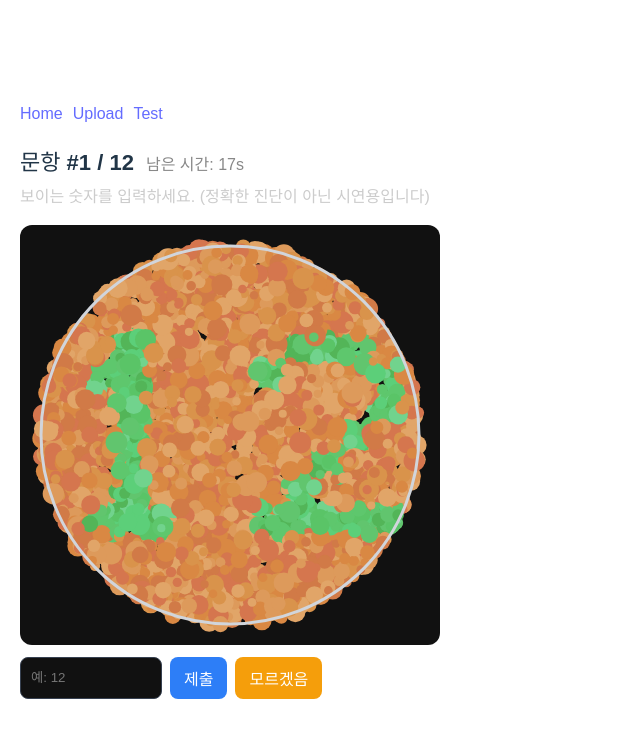
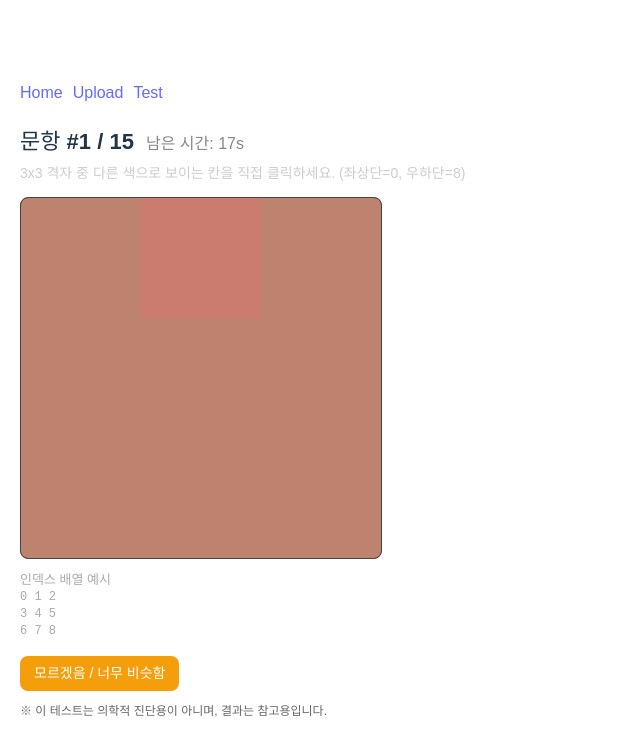
Before and after one commit to Yeovo/Capstonedesign-RGB, a React (Vite) app: page /test in a window 1280 px wide. Shown: the top 754 px of the page, without its empty margins (0-640 px from the left). Built offline with nearby package versions, Linux system fonts and the light colour scheme.

Commit message:
색약테스트 수정

```diff
--- a/src/pages/Test.jsx
+++ b/src/pages/Test.jsx
@@ -1,285 +1,508 @@
-import { useEffect, useMemo, useRef, useState } from 'react'
+import { useEffect, useMemo, useRef, useState } from 'react';
 
 /**
- * Ishihara-like 검사 (시연용 판정 버전)
- * - 문항을 deutan/protan/control로 태깅
- * - 해당 유형 문항에서 오답/미응답일 때 유형 점수 가산
- * - 최종 휴리스틱 판정: Deutan/Protan/정상 범위/불충분
- * ⚠ 의료용 진단이 아님 (학습·데모 목적)
+ * 색각 민감도 스크리닝 프로토타입 (확장판)
+ * - grid odd-one-out 모드만 구현 (3x3 중 다른 칸 클릭)
+ * - axis:
+ *    'a'     → 빨강-초록 계열(L/M 축)
+ *    'b'     → 파랑-노랑 계열(S 축)
+ *    'both'  → 전반 채도/대비 감지
+ *
+ * ⚠ 의학적 진단용 아님. 참고/연습/연구용.
  */
 
-/* ===================== 시험 설계 ===================== */
-// 총 문항(예: 12문항) — 난이도(delta: 작을수록 어렵게)
-const QUESTIONS = [
-  // Deutan 타깃(녹색계 혼동 유도 팔레트)
-  { id: 'D1', type: 'deutan', answer: '12', delta: 9,  paletteKey: 'orange-green' },
-  { id: 'D2', type: 'deutan', answer: '8',  delta: 7,  paletteKey: 'olive-purple' },
-  { id: 'D3', type: 'deutan', answer: '29', delta: 6,  paletteKey: 'salmon-mint' },
-  { id: 'D4', type: 'deutan', answer: '45', delta: 5,  paletteKey: 'grayish-green' },
+/* ===================== 색공간 유틸 ===================== */
 
-  // Protan 타깃(적색계 혼동 유도 팔레트)
-  { id: 'P1', type: 'protan', answer: '6',  delta: 9,  paletteKey: 'red-blue' },
-  { id: 'P2', type: 'protan', answer: '73', delta: 7,  paletteKey: 'pink-teal' },
-  { id: 'P3', type: 'protan', answer: '5',  delta: 6,  paletteKey: 'blue-yellow' },
-  { id: 'P4', type: 'protan', answer: '16', delta: 5,  paletteKey: 'brown-sky' },
-
-  // Control(중립 — 모두가 보기 쉬운 편)
-  { id: 'C1', type: 'control', answer: '7',  delta: 12, paletteKey: 'orange-green' },
-  { id: 'C2', type: 'control', answer: '3',  delta: 12, paletteKey: 'red-blue' },
-  { id: 'C3', type: 'control', answer: '9',  delta: 12, paletteKey: 'blue-yellow' },
-  { id: 'C4', type: 'control', answer: '0',  delta: 12, paletteKey: 'pink-teal' },
-]
-
-const SECONDS_PER_QUESTION = 22
-
-/* ================= 팔레트(유형별 난색/냉색 조합) ================= */
-const paletteBank = [
-  { key: 'orange-green', bg: { h: 28,  s: 70, l: 60 }, fg: { h: 130, s: 55, l: 58 } }, // 주황 vs 녹색 (deutan 타깃)
-  { key: 'olive-purple', bg: { h: 70,  s: 45, l: 58 }, fg: { h: 275, s: 45, l: 60 } }, // 올리브 vs 보라 (deutan)
-  { key: 'salmon-mint',  bg: { h: 12,  s: 60, l: 62 }, fg: { h: 150, s: 50, l: 60 } }, // 살몬 vs 민트 (deutan)
-  { key: 'grayish-green',bg: { h: 30,  s: 25, l: 58 }, fg: { h: 130, s: 25, l: 60 } }, // 저채도 녹/갈 (deutan)
-
-  { key: 'red-blue',     bg: { h: 10,  s: 65, l: 60 }, fg: { h: 220, s: 60, l: 58 } }, // 적 vs 청 (protan)
-  { key: 'pink-teal',    bg: { h: 335, s: 55, l: 63 }, fg: { h: 170, s: 50, l: 60 } }, // 분홍 vs 청록 (protan)
-  { key: 'blue-yellow',  bg: { h: 48,  s: 70, l: 62 }, fg: { h: 210, s: 65, l: 60 } }, // 황 vs 청 (protan)
-  { key: 'brown-sky',    bg: { h: 25,  s: 45, l: 58 }, fg: { h: 200, s: 55, l: 60 } }, // 갈 vs 하늘 (protan)
-]
-
-const hsl = (h,s,l)=>`hsl(${h}deg ${s}% ${l}%)`
-const clamp = (v,a,b)=>Math.max(a,Math.min(b,v))
-function makePalettesFromBase(base, delta) {
-  // delta가 작을수록 채도차 축소 → 구별 어려움
-  const reduceS = Math.max(0, 14 - delta)
-  const jitter = (n, spread)=> n + (Math.random()*2-1)*spread
-  const mk = (b)=> Array.from({length:6},(_,i)=>hsl(
-    clamp(jitter(b.h + (i-3)*2.5,3),0,360),
-    clamp(jitter(b.s + (i-3)*2 - reduceS,4),0,100),
-    clamp(jitter(b.l + (i-3)*1.5,3),0,100),
-  ))
-  return { bgSet: mk(base.bg), fgSet: mk(base.fg) }
+function srgbToLinear(c) {
+  const x = c / 255;
+  return x <= 0.04045 ? x / 12.92 : Math.pow((x + 0.055) / 1.055, 2.4);
+}
+function linearToSrgb(x) {
+  const v = x <= 0.0031308 ? 12.92 * x : 1.055 * Math.pow(x, 1 / 2.4) - 0.055;
+  return Math.round(Math.min(1, Math.max(0, v)) * 255);
 }
 
-/* ================= 숫자 스텐실 ================= */
-const DIGIT_5x7 = {
-  '0':['01110','10001','10011','10101','11001','10001','01110'],
-  '1':['00100','01100','00100','00100','00100','00100','01110'],
-  '2':['01110','10001','00001','00010','00100','01000','11111'],
-  '3':['11110','00001','00001','01110','00001','00001','11110'],
-  '4':['00010','00110','01010','10010','11111','00010','00010'],
-  '5':['11111','10000','11110','00001','00001','10001','01110'],
-  '6':['00110','01000','10000','11110','10001','10001','01110'],
-  '7':['11111','00001','00010','00100','01000','01000','01000'],
-  '8':['01110','10001','10001','01110','10001','10001','01110'],
-  '9':['01110','10001','10001','01111','00001','00010','01100'],
-}
-function buildMaskFromDigits(str, gap=1){
-  const rows=7, colsPer=5
-  const totalCols = str.length*colsPer + (str.length-1)*gap
-  const mask = Array.from({length:rows},()=>Array(totalCols).fill(false))
-  let off=0
-  for (const ch of str){
-    const m = DIGIT_5x7[ch]; if(!m){ off+=colsPer+gap; continue }
-    for(let r=0;r<rows;r++) for(let c=0;c<colsPer;c++)
-      if(m[r][c]==='1') mask[r][off+c]=true
-    off+=colsPer+gap
-  }
-  return mask
+function xyzToRgb(xyz) {
+  const { X, Y, Z } = xyz;
+  const R =  3.2404542*X -1.5371385*Y -0.4985314*Z;
+  const G = -0.9692660*X +1.8760108*Y +0.0415560*Z;
+  const B =  0.0556434*X -0.2040259*Y +1.0572252*Z;
+  return {
+    r: linearToSrgb(R),
+    g: linearToSrgb(G),
+    b: linearToSrgb(B),
+  };
 }
 
-/* ================= 플레이트 그리기 ================= */
-function IshiharaPlate({ size=420, answer, delta, paletteKey, seed }) {
-  const ref = useRef(null)
-  const mask = useMemo(()=>buildMaskFromDigits(answer,2),[answer])
-  const palettes = useMemo(()=>{
-    const base = paletteBank.find(p=>p.key===paletteKey) || paletteBank[0]
-    return makePalettesFromBase(base, delta)
-  },[paletteKey, delta])
-
-  useEffect(()=>{
-    const cvs = ref.current
-    const ctx = cvs.getContext('2d')
-    const W=size,H=size; cvs.width=W; cvs.height=H
-    let s = (seed||1) >>> 0
-    const rand = ()=> (s = (s*1664525 + 1013904223) % 4294967296)/4294967296
-
-    const cx=W/2, cy=H/2, R=Math.min(W,H)*0.45
-    ctx.fillStyle='#111'; ctx.fillRect(0,0,W,H) // 어두운 배경(디스플레이 편차 완화)
-    const rows=mask.length, cols=mask[0].length
-    const cell=(R*1.8)/Math.max(rows,cols)
-    const sx=cx-(cols*cell)/2, sy=cy-(rows*cell)/2
-
-    const {bgSet, fgSet}=palettes
-    const dots=Math.floor(R*R*0.09)
-    for(let i=0;i<dots;i++){
-      const t=2*Math.PI*rand(), r=R*Math.sqrt(rand())
-      const x=cx + r*Math.cos(t), y=cy + r*Math.sin(t)
-      const c=Math.floor((x-sx)/cell), rr=Math.floor((y-sy)/cell)
-      const inDigit = rr>=0&&rr<rows&&c>=0&&c<cols ? mask[rr][c] : false
-      const clr=inDigit? fgSet[Math.floor(rand()*fgSet.length)] : bgSet[Math.floor(rand()*bgSet.length)]
-      ctx.fillStyle=clr
-      const rad=4+rand()*7
-      ctx.beginPath(); ctx.arc(x+(rand()-0.5)*2, y+(rand()-0.5)*2, rad, 0, Math.PI*2); ctx.fill()
-    }
-    // 테두리
-    ctx.strokeStyle='#d1d5db'; ctx.lineWidth=3
-    ctx.beginPath(); ctx.arc(cx,cy,R,0,Math.PI*2); ctx.stroke()
-  },[size, answer, delta, paletteKey, seed, palettes, mask])
-
-  return <canvas ref={ref} style={{ width:size, height:size, display:'block', borderRadius:12 }} />
+function rgbToXyz(rgb) {
+  const R = srgbToLinear(rgb.r),
+        G = srgbToLinear(rgb.g),
+        B = srgbToLinear(rgb.b);
+  const X = R*0.4124564 + G*0.3575761 + B*0.1804375;
+  const Y = R*0.2126729 + G*0.7151522 + B*0.0721750;
+  const Z = R*0.0193339 + G*0.1191920 + B*0.9503041;
+  return { X, Y, Z };
 }
 
-/* ================= 메인 컴포넌트 ================= */
-export default function Test(){
-  const [idx, setIdx] = useState(0)
-  const [input, setInput] = useState('')
-  const [answers, setAnswers] = useState([]) // {id,type,answer,input,correct,ms,delta}
-  const [remaining, setRemaining] = useState(SECONDS_PER_QUESTION)
-  const [running, setRunning] = useState(true)
-  const startRef = useRef(Date.now())
+function fLab(t) {
+  return t > 0.008856 ? Math.cbrt(t) : (7.787 * t + 16/116);
+}
+function invfLab(t) {
+  const t3 = t*t*t;
+  return t3 > 0.008856 ? t3 : (t - 16/116)/7.787;
+}
 
-  const q = QUESTIONS[idx]
-  const total = QUESTIONS.length
-  const done = answers.length === total
+// XYZ <-> Lab (D65)
+function xyzToLab(xyz) {
+  const Xn=0.95047, Yn=1.00000, Zn=1.08883;
+  const fx = fLab(xyz.X/Xn),
+        fy = fLab(xyz.Y/Yn),
+        fz = fLab(xyz.Z/Zn);
+  return {
+    L: 116*fy -16,
+    a: 500*(fx - fy),
+    b: 200*(fy - fz),
+  };
+}
+function labToXyz(lab) {
+  const { L,a,b } = lab;
+  const fy = (L + 16)/116;
+  const fx = fy + a/500;
+  const fz = fy - b/200;
+  const Xn=0.95047, Yn=1.00000, Zn=1.08883;
+  return {
+    X: Xn*invfLab(fx),
+    Y: Yn*invfLab(fy),
+    Z: Zn*invfLab(fz),
+  };
+}
+function labToRgb(lab) {
+  return xyzToRgb(labToXyz(lab));
+}
+
+/**
+ * 축 방향으로 delta만큼 이동한 색 만들기.
+ * axis: 'a' | 'b' | 'both'
+ *  - 'a': a*만 바꿈  (빨강-초록 축 민감도)
+ *  - 'b': b*만 바꿈  (파랑-노랑 축 민감도)
+ *  - 'both': a*, b*를 동시에 조금씩 바꿔서 전반 채도/대비 민감도 테스트
+ */
+function makeVariantColors(baseLab, axis, delta) {
+  const sameRGB = labToRgb(baseLab);
+
+  let shiftedLab;
+  if (axis === 'a') {
+    shiftedLab = { ...baseLab, a: baseLab.a + delta };
+  } else if (axis === 'b') {
+    shiftedLab = { ...baseLab, b: baseLab.b + delta };
+  } else {
+    shiftedLab = {
+      ...baseLab,
+      a: baseLab.a + delta,
+      b: baseLab.b + delta,
+    };
+  }
+
+  const diffRGB = labToRgb(shiftedLab);
+  return [sameRGB, diffRGB];
+}
+
+/**
+ * 3x3 격자에서 하나만 diffRGB로 칠한다.
+ */
+function drawGrid(ctx, baseRGB, diffRGB, diffIndex) {
+  const size = Math.min(ctx.canvas.width, ctx.canvas.height);
+  const cell = size / 3;
+
+  for (let i=0; i<9; i++){
+    const x = (i%3)*cell;
+    const y = Math.floor(i/3)*cell;
+    const c = (i===diffIndex) ? diffRGB : baseRGB;
+    ctx.fillStyle = `rgb(${c.r},${c.g},${c.b})`;
+    ctx.fillRect(x,y,cell,cell);
+  }
+}
+
+/* ===================== 문제 풀 정의 ===================== */
+
+const QUESTIONS_TEMPLATE = [
+  // L/M 축 palette 1
+  { axis:'a', difficulty:'easy', palette:1, mode:'grid',
+    baseLab:{ L:60, a:20, b:20 }, delta:10 },
+  { axis:'a', difficulty:'mid',  palette:1, mode:'grid',
+    baseLab:{ L:60, a:20, b:20 }, delta:6  },
+  { axis:'a', difficulty:'hard', palette:1, mode:'grid',
+    baseLab:{ L:60, a:20, b:20 }, delta:3  },
+
+  // L/M 축 palette 2
+  { axis:'a', difficulty:'easy', palette:2, mode:'grid',
+    baseLab:{ L:55, a:30, b:25 }, delta:10 },
+  { axis:'a', difficulty:'mid',  palette:2, mode:'grid',
+    baseLab:{ L:55, a:30, b:25 }, delta:6  },
+  { axis:'a', difficulty:'hard', palette:2, mode:'grid',
+    baseLab:{ L:55, a:30, b:25 }, delta:3  },
+
+  // S 축 palette 1
+  { axis:'b', difficulty:'easy', palette:1, mode:'grid',
+    baseLab:{ L:60, a:0,  b:5  }, delta:10 },
+  { axis:'b', difficulty:'mid',  palette:1, mode:'grid',
+    baseLab:{ L:60, a:0,  b:5  }, delta:6  },
+  { axis:'b', difficulty:'hard', palette:1, mode:'grid',
+    baseLab:{ L:60, a:0,  b:5  }, delta:3  },
+
+  // S 축 palette 2
+  { axis:'b', difficulty:'easy', palette:2, mode:'grid',
+    baseLab:{ L:50, a:15, b:-30 }, delta:10 },
+  { axis:'b', difficulty:'mid',  palette:2, mode:'grid',
+    baseLab:{ L:50, a:15, b:-30 }, delta:6  },
+  { axis:'b', difficulty:'hard', palette:2, mode:'grid',
+    baseLab:{ L:50, a:15, b:-30 }, delta:3  },
+
+  // 전반 대비 / 채도 민감도
+  { axis:'both', difficulty:'easy', palette:1, mode:'grid',
+    baseLab:{ L:60, a:2,  b:2  }, delta:8  },
+  { axis:'both', difficulty:'mid',  palette:1, mode:'grid',
+    baseLab:{ L:60, a:2,  b:2  }, delta:4  },
+  { axis:'both', difficulty:'hard', palette:1, mode:'grid',
+    baseLab:{ L:60, a:2,  b:2  }, delta:2  },
+];
+
+const SECONDS_PER_QUESTION = 22;
+
+
+/* ===================== 메인 컴포넌트 ===================== */
+export default function ColorVisionScreening() {
+  // 질문 세트 초기화 (diffIndex 랜덤)
+  const [questions] = useState(() =>
+    QUESTIONS_TEMPLATE.map((q, idx) => ({
+      ...q,
+      id: `${q.axis}_${q.difficulty}_p${q.palette}_${idx}`,
+      diffIndex: Math.floor(Math.random()*9),
+    }))
+  );
+
+  const total = questions.length;
+
+  const [idx, setIdx] = useState(0);
+  const [answers, setAnswers] = useState([]);
+  const [remaining, setRemaining] = useState(SECONDS_PER_QUESTION);
+  const [running, setRunning] = useState(true);
+
+  const startRef = useRef(Date.now());
+  const canvasRef = useRef(null);
+
+  const currentQ = questions[idx];
+  const done = answers.length === total;
+
+  // 캔버스 렌더링
+  useEffect(() => {
+    const cvs = canvasRef.current;
+    if (!cvs) return;
+    const ctx = cvs.getContext('2d');
+    if (!ctx) return;
+
+    const [baseRGB, diffRGB] = makeVariantColors(
+      currentQ.baseLab,
+      currentQ.axis,
+      currentQ.delta
+    );
+
+    drawGrid(ctx, baseRGB, diffRGB, currentQ.diffIndex);
+  }, [idx, currentQ]);
 
   // 타이머
-  useEffect(()=>{
-    if (!running) return
-    const t = setInterval(()=>{
-      setRemaining(s=>{
-        if (s<=1){ clearInterval(t); submit('') ; return 0 }
-        return s-1
-      })
-    }, 1000)
-    return ()=>clearInterval(t)
+  useEffect(() => {
+    if (!running) return;
+    const t = setInterval(() => {
+      setRemaining((s) => {
+        if (s <= 1) {
+          clearInterval(t);
+          submitAnswer(null); // 시간초과
+          return 0;
+        }
+        return s - 1;
+      });
+    }, 1000);
+    return () => clearInterval(t);
     // eslint-disable-next-line react-hooks/exhaustive-deps
-  },[idx, running])
+  }, [idx, running]);
 
-  const submit = (val)=>{
-    const ms = Date.now() - startRef.current
-    const user = (val||'').trim()
-    const correct = user === q.answer
-    setAnswers(prev => [...prev, { id:q.id, type:q.type, answer:q.answer, input:user, correct, ms, delta:q.delta }])
-    if (idx < total-1){
-      setIdx(i=>i+1); setInput(''); setRemaining(SECONDS_PER_QUESTION)
-      startRef.current = Date.now(); setRunning(true)
+  // 클릭 -> 몇 번째 칸?
+  const handleCanvasClick = (e) => {
+    if (!running) return;
+    const cvs = canvasRef.current;
+    if (!cvs) return;
+
+    const rect = cvs.getBoundingClientRect();
+    const clickX = e.clientX - rect.left;
+    const clickY = e.clientY - rect.top;
+
+    const scaleX = cvs.width / rect.width;
+    const scaleY = cvs.height / rect.height;
+    const canvasX = clickX * scaleX;
+    const canvasY = clickY * scaleY;
+
+    const size = Math.min(cvs.width, cvs.height);
+    const cell = size / 3;
+    const col = Math.floor(canvasX / cell);
+    const row = Math.floor(canvasY / cell);
+
+    if (col < 0 || col > 2 || row < 0 || row > 2) return;
+    const pickIndex = row*3 + col;
+
+    submitAnswer(pickIndex);
+  };
+
+  // 제출
+  const submitAnswer = (pickIndex) => {
+    const ms = Date.now() - startRef.current;
+    const correct = (pickIndex === currentQ.diffIndex);
+
+    const ansRecord = {
+      qid: currentQ.id,
+      axis: currentQ.axis,
+      difficulty: currentQ.difficulty,
+      palette: currentQ.palette,
+      diffIndex: currentQ.diffIndex,
+      pickIndex,
+      correct,
+      ms,
+    };
+
+    setAnswers(prev => [...prev, ansRecord]);
+
+    if (idx < total - 1) {
+      setIdx(i => i + 1);
+      setRemaining(SECONDS_PER_QUESTION);
+      startRef.current = Date.now();
+      setRunning(true);
     } else {
-      setRunning(false)
+      setRunning(false);
     }
-  }
+  };
 
-  const restart = ()=>{
-    setIdx(0); setInput(''); setAnswers([]); setRemaining(SECONDS_PER_QUESTION)
-    startRef.current = Date.now(); setRunning(true)
-  }
+  // 리스타트(데모용: 그냥 새로고침)
+  const restart = () => {
+    window.location.reload();
+  };
 
-  /* ---------- 최종 판정 로직(휴리스틱) ---------- */
-  const result = useMemo(()=>{
-    if (!done) return null
-    const deutanWrong = answers.filter(a=>a.type==='deutan' && !a.correct).length
-    const protanWrong = answers.filter(a=>a.type==='protan' && !a.correct).length
-    const controlWrong = answers.filter(a=>a.type==='control' && !a.correct).length
+  // JSON 다운로드
+  const downloadJSON = (payload) => {
+    const blob = new Blob([JSON.stringify(payload, null, 2)], { type:'application/json' });
+    const url = URL.createObjectURL(blob);
+    const a = document.createElement('a');
+    a.href=url;
+    a.download='color_vision_screening_result.json';
+    a.click();
+    URL.revokeObjectURL(url);
+  };
 
-    // 기준선(문항 4개씩): 2개 이상 틀리면 해당 유형 가능성 ↑
-    let label = '정상 범위 가능성'
-    let note  = '시연용 추정입니다. 정확한 검사는 전문기관을 이용하세요.'
-    if (Math.max(deutanWrong, protanWrong) === 0 && controlWrong === 0) {
-      label = '정상 범위 가능성'
-    } else if (deutanWrong >= 2 && deutanWrong - protanWrong >= 1) {
-      label = '녹색계 색각 이상(Deutan) 가능성'
-    } else if (protanWrong >= 2 && protanWrong - deutanWrong >= 1) {
-      label = '적색계 색각 이상(Protan) 가능성'
-    } else if (controlWrong >= 2) {
-      label = '판정 불충분 (디스플레이/조명/거리 등 영향 가능)'
-      note  = '조도/거리/화면 설정을 바꾸고 다시 시도해보세요.'
-    } else {
-      label = '불분명 — 추가 검사 권장'
+  /* ===================== 결과 분석 =====================
+     여기서 "최종 한 줄 메시지"만 뽑는다.
+     - axis='a' (빨강-초록) hard 난이도 정확도
+     - axis='b' (파랑-노랑) hard 난이도 정확도
+     기준으로 경고 메시지 선택
+  */
+  const report = useMemo(() => {
+    if (!done) return null;
+
+    // helper: 특정 축(ax) + hard 난이도에서의 정답률
+    function getHardAcc(axisName) {
+      // answers 중 axis===axisName && difficulty==='hard'
+      const subset = answers.filter(
+        a => a.axis === axisName && a.difficulty === 'hard'
+      );
+      if (subset.length === 0) return null;
+      const correctCnt = subset.filter(a=>a.correct).length;
+      return correctCnt / subset.length;
+    }
+
+    const accA = getHardAcc('a');     // 적/녹
+    const accB = getHardAcc('b');     // 청/황
+
+    // 임계값 (대충 예시):
+    // hard에서 정답률 < 0.4 → "심한 저하 의심"
+    // hard에서 정답률 < 0.7 → "경미한 저하 의심"
+    // 그 이상 → 정상 범위로 취급
+    function classifyAxis(acc) {
+      if (acc === null) return 'unknown'; // 데이터 없으면
+      if (acc < 0.4) return 'severe';
+      if (acc < 0.7) return 'mild';
+      return 'ok';
+    }
+
+    const classA = classifyAxis(accA);
+    const classB = classifyAxis(accB);
+
+    // 우선순위:
+    // 1) 둘 다 severe or (하나는 severe, 다른 하나 mild 이상) → 광범위 이상
+    // 2) A축이 mild 이상 문제 → 적색약/녹색약 의심
+    // 3) B축이 mild 이상 문제 → 청색약 의심
+    // 4) 나머지 → 정상 범위로 보입니다.
+
+    let headline = '정상입니다(색각 이상이 없습니다).';
+    let subNote =
+      '이 테스트는 의학적 진단이 아니며 참고용입니다. 실제 색각 이상 여부는 전문 검사를 통해 확인하셔야 합니다.';
+
+    const aProblem = (classA === 'severe' || classA === 'mild');
+    const bProblem = (classB === 'severe' || classB === 'mild');
+
+    if (aProblem && bProblem) {
+      headline = '광범위한 색각 이상(전색약)이 의심됩니다.';
+      subNote =
+        '여러 색 축(빨강-초록 및 파랑-노랑 계열)에서 미세한 색 차이 구분이 어렵게 나타났습니다. 전문 시력 검사를 권장합니다.';
+    } else if (aProblem) {
+      headline = '적색약/녹색약이 의심됩니다.';
+      subNote =
+        '빨강-초록 계열 색 차이를 미세하게 구분하는 능력이 낮게 측정되었습니다. 전문 시력 검사를 권장합니다.';
+    } else if (bProblem) {
+      headline = '청색약이 의심됩니다.';
+      subNote =
+        '파랑-노랑 계열 색 차이를 미세하게 구분하는 능력이 낮게 측정되었습니다. 전문 시력 검사를 권장합니다.';
     }
 
     return {
-      label, note,
-      deutanWrong, protanWrong, controlWrong,
-      avgMs: Math.round(answers.reduce((s,a)=>s+a.ms, 0)/answers.length)
-    }
-  }, [done, answers])
+      headline,
+      subNote,
+      accA,
+      accB,
+      answers,
+    };
+  }, [done, answers]);
 
-  /* ------------------- UI ------------------- */
-  if (done && result){
+  /* ===================== 렌더 ===================== */
+
+  if (done && report) {
     return (
       <div style={{ maxWidth: 760 }}>
-        <h2 style={{ fontSize: 22, fontWeight: 800, marginBottom: 6 }}>결과 요약 (프로토타입)</h2>
-        <p style={{ color:'#aaa', marginTop: 0 }}>
-          ※ 본 테스트는 <b>의학적 진단 목적이 아닌</b> UI 프로토타입입니다.
-        </p>
+        <h2 style={{ fontSize:22, fontWeight:800, marginBottom:6 }}>
+          결과
+        </h2>
 
-        <div style={{ padding: 14, border: '1px solid #2d7ef7', borderRadius: 10, background: 'rgba(45,126,247,0.06)' }}>
-          <div style={{ fontSize: 18, fontWeight: 700, marginBottom: 6 }}>{result.label}</div>
-          <div style={{ color:'#555' }}>{result.note}</div>
+        {/* 최종 한 줄 요약 박스 */}
+        <div style={{
+          padding:16,
+          border:'1px solid #2d7ef7',
+          borderRadius:10,
+          background:'rgba(45,126,247,0.06)'
+        }}>
+          <div style={{ fontSize:18, fontWeight:700, marginBottom:6 }}>
+            {report.headline}
+          </div>
+          <div style={{ color:'#555', fontSize:14, lineHeight:1.4 }}>
+            {report.subNote}
+          </div>
         </div>
 
-        <div style={{ marginTop: 12, padding: 12, border: '1px solid #e5e7eb', borderRadius: 10 }}>
-          <div>총 문항: {total}</div>
-          <div>평균 응답 시간: {result.avgMs} ms</div>
-          <div>오답(또는 미응답): Deutan {result.deutanWrong} / Protan {result.protanWrong} / Control {result.controlWrong}</div>
-        </div>
-
-        <details style={{ marginTop: 10 }}>
-          <summary>상세 보기</summary>
-          <ul style={{ marginTop: 8 }}>
-            {answers.map((a,i)=>(
-              <li key={a.id} style={{ fontFamily:'monospace' }}>
-                #{i+1} [{a.type}] target={a.answer} input={a.input || '(미응답)'} correct={String(a.correct)} time={a.ms}ms Δ={a.delta}
+        {/* 디버그/개발용 상세(원하면 숨겨도 됨) */}
+        <details style={{ marginTop:16 }}>
+          <summary>상세 보기 (개별 응답 로그)</summary>
+          <ul style={{ marginTop:8 }}>
+            {report.answers.map((a,i)=>(
+              <li
+                key={i}
+                style={{
+                  fontFamily:'monospace',
+                  fontSize:12,
+                  lineHeight:1.5
+                }}
+              >
+                #{i+1}
+                {' '}axis={a.axis}
+                {' '}diff={a.difficulty}
+                {' '}pal={a.palette}
+                {' '}pick={a.pickIndex ?? '(미응답)'}
+                {' '}correct={String(a.correct)}
+                {' '}ms={a.ms}
+                {' '}trueIdx={a.diffIndex}
               </li>
             ))}
           </ul>
         </details>
 
-        <div style={{ display:'flex', gap: 8, marginTop: 12 }}>
-          <button onClick={restart} style={btn('#2d7ef7')}>다시 시작</button>
-          <button onClick={()=>downloadJSON({answers, result})} style={btn('#10b981')}>결과 JSON 다운로드</button>
+        <div style={{ display:'flex', gap:8, marginTop:16 }}>
+          <button onClick={restart} style={btn('#2d7ef7')}>
+            다시 시작
+          </button>
+          <button
+            onClick={()=>downloadJSON(report)}
+            style={btn('#10b981')}
+          >
+            결과 JSON 다운로드
+          </button>
+        </div>
+
+        <p style={{ marginTop:20, fontSize:12, color:'#888', lineHeight:1.4 }}>
+          ※ 본 도구는 시험용 프로토타입입니다. 의료적 진단이 아닙니다.
+        </p>
+      </div>
+    );
+  }
+
+  // 진행 중 화면
+  return (
+    <div style={{ maxWidth:760 }}>
+      <div style={{ display:'flex', alignItems:'baseline', gap:12 }}>
+        <h2 style={{ fontSize:22, fontWeight:800, margin:0 }}>
+          문항 #{idx+1} / {total}
+        </h2>
+        <span style={{ color:'#888' }}>남은 시간: {remaining}s</span>
+      </div>
+
+      <p style={{ marginTop:6, color:'#ccc', fontSize:14, lineHeight:1.4 }}>
+        3x3 격자 중 다른 색으로 보이는 칸을 직접 클릭하세요.
+        (좌상단=0, 우하단=8)
+      </p>
+
+      <canvas
+        ref={canvasRef}
+        width={360}
+        height={360}
+        onClick={handleCanvasClick}
+        style={{
+          width:360,
+          height:360,
+          borderRadius:8,
+          border:'1px solid #444',
+          display:'block',
+          background:'#111',
+          cursor:'pointer'
+        }}
+      />
+
+      <div style={{ marginTop:12, color:'#aaa', fontSize:13, lineHeight:1.4 }}>
+        <div>인덱스 배열 예시</div>
+        <div style={{ fontFamily:'monospace', fontSize:12 }}>
+          0 1 2<br/>3 4 5<br/>6 7 8
         </div>
       </div>
-    )
-  }
 
-  // 진행 화면
-  const plateSeed = idx + 1
-  return (
-    <div style={{ maxWidth: 760 }}>
-      <div style={{ display:'flex', alignItems:'baseline', gap:12 }}>
-        <h2 style={{ fontSize: 22, fontWeight: 800, margin: 0 }}>문항 #{idx+1} / {total}</h2>
-        <span style={{ color:'#888' }}>남은 시간: {remaining}s</span>
+      <div style={{ marginTop:16 }}>
+        <button
+          onClick={()=>submitAnswer(null)}
+          style={btn('#f59e0b')}
+        >
+          모르겠음 / 너무 비슷함
+        </button>
       </div>
-      <p style={{ marginTop: 6, color:'#ccc' }}>보이는 숫자를 입력하세요. (정확한 진단이 아닌 시연용입니다)</p>
 
-      <IshiharaPlate
-        size={420}
-        answer={q.answer}
-        delta={q.delta}
-        paletteKey={q.paletteKey}
-        seed={plateSeed}
-      />
-
-      <div style={{ display:'flex', gap:8, marginTop: 12 }}>
-        <input
-          value={input}
-          onChange={(e)=>setInput(e.target.value)}
-          placeholder="예: 12"
-          maxLength={2}
-          style={{ border:'1px solid #374151', background:'#111', color:'#eee', borderRadius:8, padding:'8px 10px', width:120 }}
-        />
-        <button onClick={()=>submit(input)} style={btn('#2d7ef7')}>제출</button>
-        <button onClick={()=>submit('')} style={btn('#f59e0b')}>모르겠음</button>
+      <div style={{ marginTop:12, color:'#666', fontSize:12, lineHeight:1.4 }}>
+        ※ 이 테스트는 의학적 진단용이 아니며, 결과는 참고용입니다.
       </div>
     </div>
-  )
+  );
 }
 
-/* --------------- 헬퍼 --------------- */
-function btn(bg){ return { background:bg, color:'#fff', border:0, padding:'9px 14px', borderRadius:8, cursor:'pointer' } }
-function downloadJSON(payload){
-  const blob = new Blob([JSON.stringify(payload, null, 2)], { type:'application/json' })
-  const url = URL.createObjectURL(blob)
-  const a = document.createElement('a')
-  a.href=url; a.download='ishihara_like_result.json'; a.click()
-  URL.revokeObjectURL(url)
+/* ===================== 헬퍼 스타일 ===================== */
+function btn(bg){
+  return {
+    background:bg,
+    color:'#fff',
+    border:0,
+    padding:'9px 14px',
+    borderRadius:8,
+    cursor:'pointer',
+    fontSize:14,
+    lineHeight:1.2
+  };
 }
```
